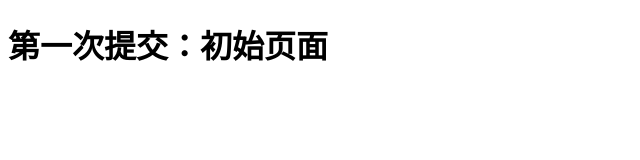
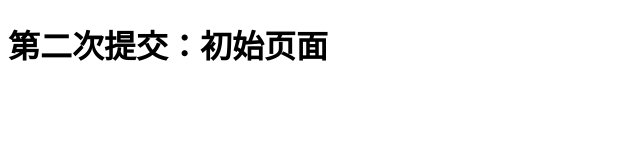
Before and after one commit to qss744/222, a plain HTML site: page index.html in a window 1280 px wide. Shown: the full height of the page, 0-640 px from the left. Drawn offline with Linux system fonts and the light colour scheme.

Commit message:
Update header text from first to second submission

```diff
--- a/index.html
+++ b/index.html
@@ -5,6 +5,6 @@
     <title>我的作业页面</title>
 </head>
 <body>
-    <h1>第一次提交：初始页面</h1>
+    <h1>第二次提交：初始页面</h1>
 </body>
 </html>
```
